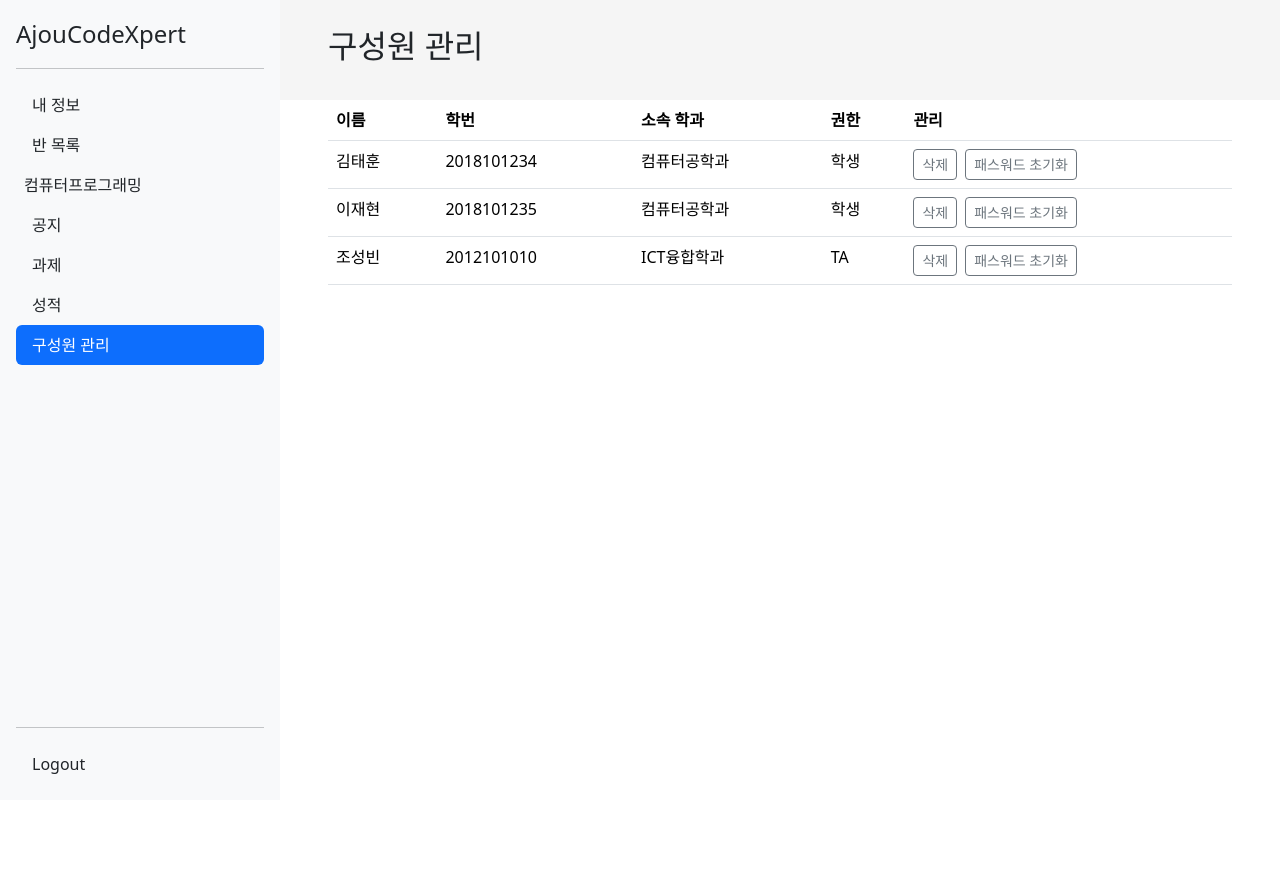
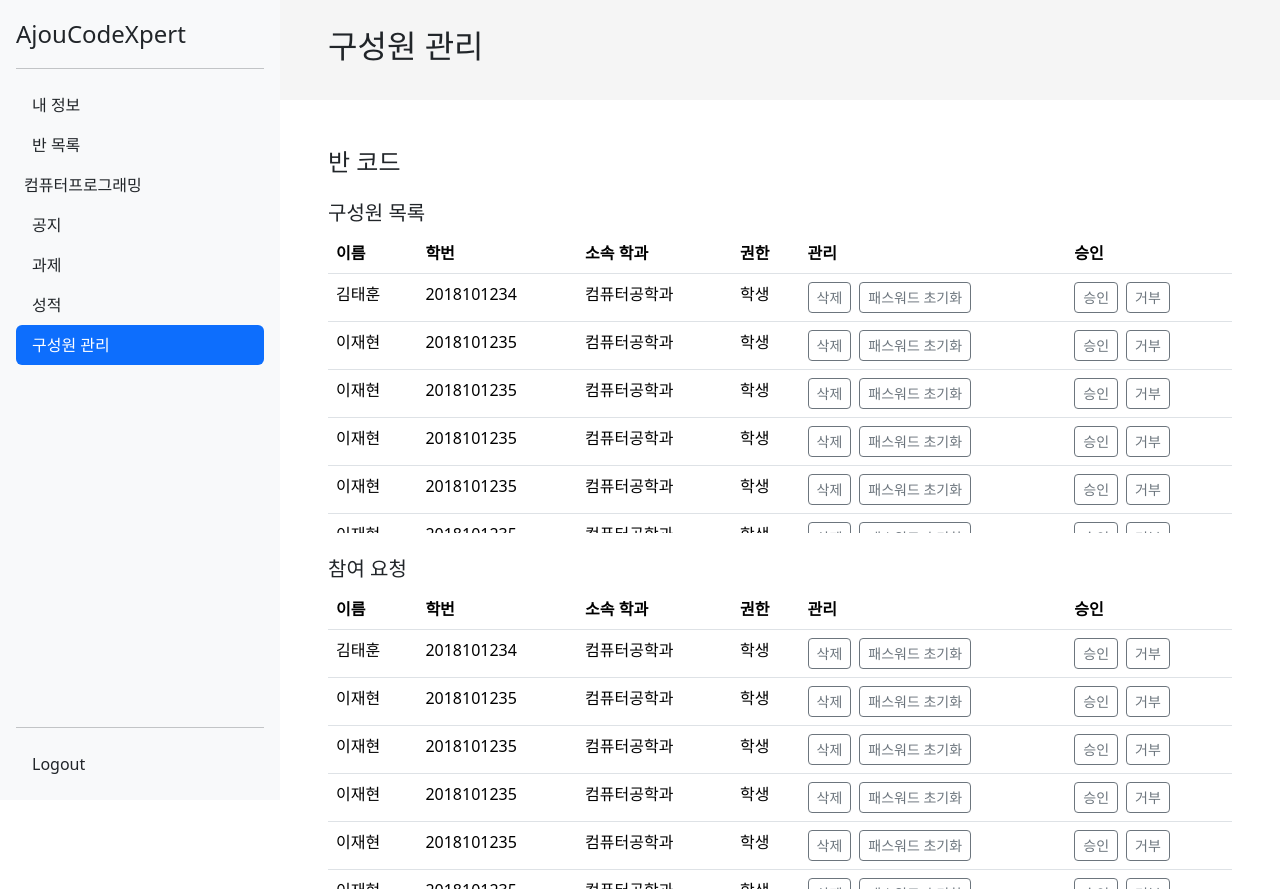
Before and after one commit to 2023-Fall-SE-CodeMates/AjouCodeXpert_Web, a React (Create React App) app: page /classes/1/members in a window 1280 px wide. Before the commit the page ends 800 px from the top, so only its background shows below. Built offline with nearby package versions, Linux system fonts and the light colour scheme.

Commit message:
구성원 관리 페이지(TA) 구현

```diff
--- a/src/components/Sidebar.jsx
+++ b/src/components/Sidebar.jsx
@@ -1,7 +1,7 @@
 // 사이드바
 import React from "react";
+import { useAuth } from "services/AuthContext";
 import style from "styles/components/Sidebar.module.css";
-import { useAuth } from "services/AuthContext";
 import cn from "classnames";
 import PropTypes from "prop-types";
 import { Link, NavLink } from "react-router-dom";
--- a/src/components/table/MemberTable.jsx
+++ b/src/components/table/MemberTable.jsx
@@ -5,6 +5,7 @@ MemberTable.propTypes = {
   rows: PropTypes.arrayOf(PropTypes.object).isRequired,
 };
 
+// TODO: 특정 열을 보여줄지 말지 props로 처리하기
 // name, studentCode, major, role
 function MemberTable({ rows }) {
   return (
@@ -16,6 +17,7 @@ function MemberTable({ rows }) {
           <th>소속 학과</th>
           <th>권한</th>
           <th>관리</th>
+          <th>승인</th>
         </tr>
       </thead>
       <tbody>
@@ -33,6 +35,12 @@ function MemberTable({ rows }) {
                 패스워드 초기화
               </button>
             </td>
+            <td>
+              <button className="btn btn-outline-secondary btn-sm me-2">
+                승인
+              </button>
+              <button className="btn btn-outline-secondary btn-sm">거부</button>
+            </td>
           </tr>
         ))}
       </tbody>
--- a/src/pages/ta/MemberManagementPage.jsx
+++ b/src/pages/ta/MemberManagementPage.jsx
@@ -1,6 +1,7 @@
 // 구성원 관리 페이지
 import React from "react";
-import { useAuth } from "services/AuthContext";
+import style from "styles/pages/ta/MemberManagementPage.module.css";
+import cn from "classnames";
 import Sidebar from "components/Sidebar";
 import Titlebar from "components/Titlebar";
 import MemberTable from "components/table/MemberTable";
@@ -12,6 +13,54 @@ function MemberManagementPage(props) {
     {
       name: "김태훈",
       studentCode: "2018101234",
+      major: "컴퓨터공학과",
+      role: "학생",
+    },
+    {
+      name: "이재현",
+      studentCode: "2018101235",
+      major: "컴퓨터공학과",
+      role: "학생",
+    },
+    {
+      name: "이재현",
+      studentCode: "2018101235",
+      major: "컴퓨터공학과",
+      role: "학생",
+    },
+    {
+      name: "이재현",
+      studentCode: "2018101235",
+      major: "컴퓨터공학과",
+      role: "학생",
+    },
+    {
+      name: "이재현",
+      studentCode: "2018101235",
+      major: "컴퓨터공학과",
+      role: "학생",
+    },
+    {
+      name: "이재현",
+      studentCode: "2018101235",
+      major: "컴퓨터공학과",
+      role: "학생",
+    },
+    {
+      name: "이재현",
+      studentCode: "2018101235",
+      major: "컴퓨터공학과",
+      role: "학생",
+    },
+    {
+      name: "이재현",
+      studentCode: "2018101235",
+      major: "컴퓨터공학과",
+      role: "학생",
+    },
+    {
+      name: "이재현",
+      studentCode: "2018101235",
       major: "컴퓨터공학과",
       role: "학생",
     },
@@ -36,12 +85,29 @@ function MemberManagementPage(props) {
         <Titlebar title="구성원 관리" />
         <div className="container px-5">
           {/* 반 코드 */}
-
+          <div className="mt-5">
+            <h4>반 코드</h4>
+          </div>
           {/* 구성원 목록 */}
-          <div className="overflow-x-scroll overflow-y-scroll">
+          <h5 className="mt-4">구성원 목록</h5>
+          <div
+            className={cn(
+              "overflow-x-scroll overflow-y-scroll",
+              style.memberTable
+            )}
+          >
             <MemberTable rows={members} />
           </div>
           {/* 참여 요청 */}
+          <h5 className="mt-4">참여 요청</h5>
+          <div
+            className={cn(
+              "overflow-x-scroll overflow-y-scroll",
+              style.memberTable
+            )}
+          >
+            <MemberTable rows={members} />
+          </div>
         </div>
       </div>
     </div>
--- /dev/null
+++ b/src/styles/pages/ta/MemberManagementPage.module.css
@@ -0,0 +1,3 @@
+.memberTable {
+    height: 300px;
+}
```
